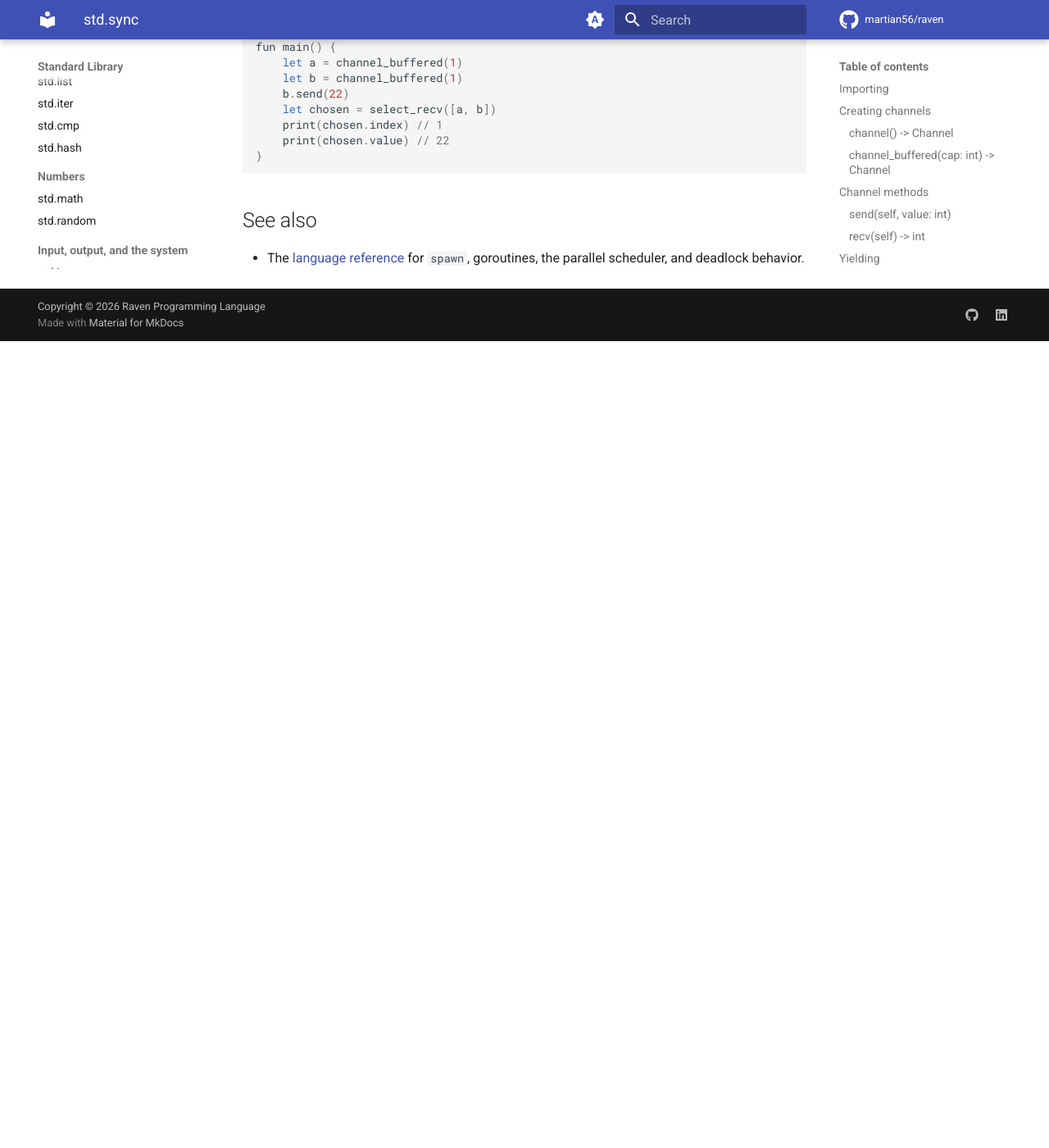
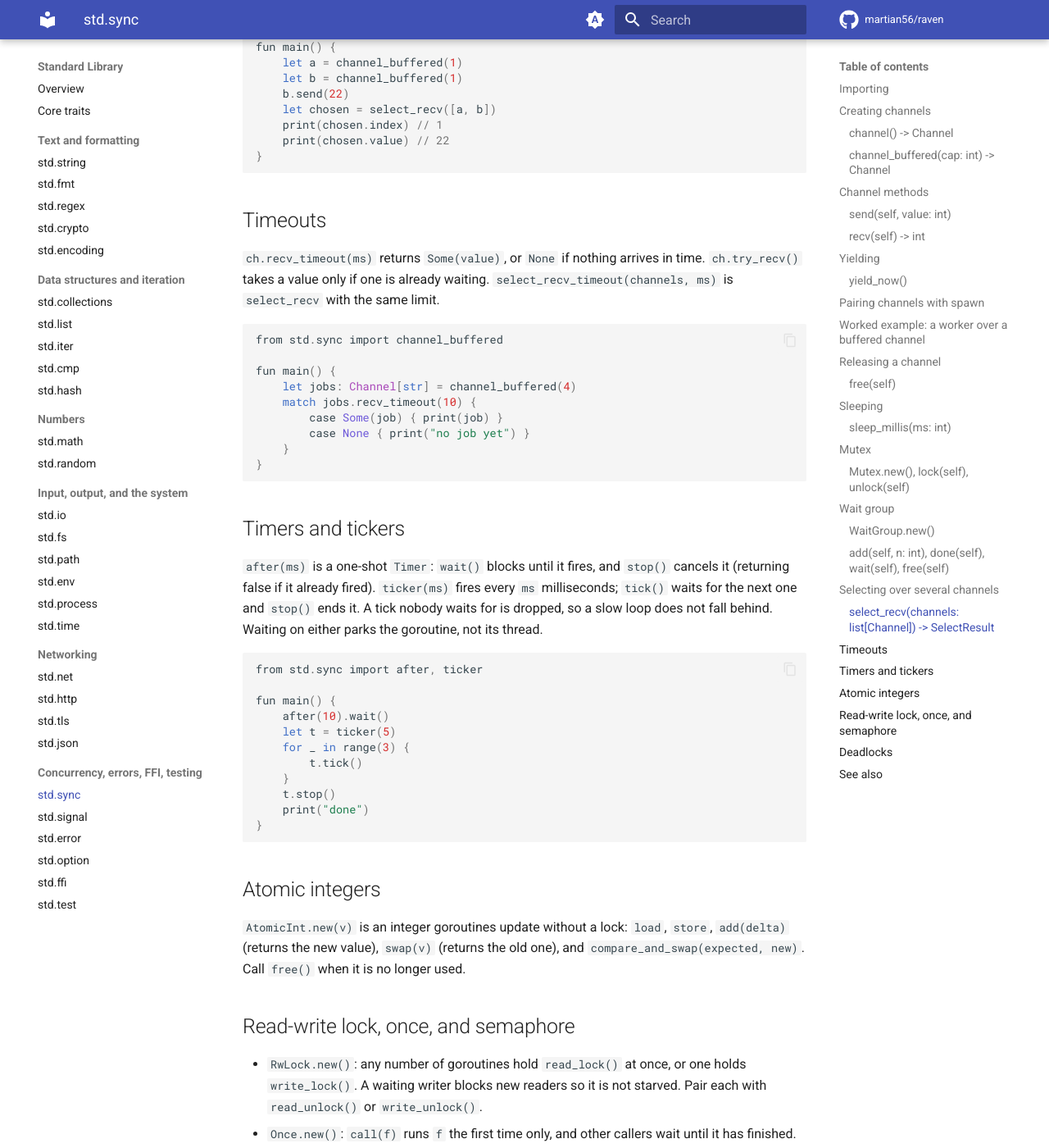
Before and after one commit to martian56/raven, an MkDocs documentation site: the page built from docs/guide/stdlib/sync.md, in a window 1280 px wide and 1400 px high, scrolled down 6249 px. Shown: the whole window at 82% size. Built offline with MkDocs 1.6.1 and Material for MkDocs 9.7.7, drawn with Linux system fonts in a browser that asks for light colours; comment, search, counter and statistics services are not loaded; before the commit the page ends 6665 px from its top, so only the background shows below that; some of the changed text lies outside the part shown.

Commit message:
feat: timers, channel timeouts, signals, monotonic time, and more sync primitives
A runtime timer thread delivers into channels, so std.sync gains after(), ticker(), recv_timeout, try_recv, and select_recv_timeout, and sleep_millis in a goroutine parks on a timer instead of holding a worker thread (1,000 concurrent 100 ms sleeps finish in about 100 ms). Pending timers and signal subscriptions count as possible wakers, so the deadlock check neither fires early nor hangs once they end. std.signal reports Ctrl+C, SIGINT, SIGTERM, and console close for graceful shutdown. std.time gains Duration and a monotonic Instant. std.sync gains AtomicInt, RwLock, Once, and Semaphore.

````diff
--- a/docs/guide/stdlib/sync.md
+++ b/docs/guide/stdlib/sync.md
@@ -206,8 +206,8 @@ that creates many channels over time.
 
 ### `sleep_millis(ms: int)`
 
-Block the current goroutine for `ms` milliseconds, yielding so other goroutines
-run in the meantime.
+Block the current goroutine for `ms` milliseconds. The goroutine parks on a
+timer, so its worker thread runs other goroutines in the meantime.
 
 ```rust
 from std.sync import sleep_millis
@@ -298,6 +298,91 @@ fun main() {
 }
 ```
 
+## Timeouts
+
+`ch.recv_timeout(ms)` returns `Some(value)`, or `None` if nothing arrives in
+time. `ch.try_recv()` takes a value only if one is already waiting.
+`select_recv_timeout(channels, ms)` is `select_recv` with the same limit.
+
+```rust
+from std.sync import channel_buffered
+
+fun main() {
+    let jobs: Channel[str] = channel_buffered(4)
+    match jobs.recv_timeout(10) {
+        case Some(job) { print(job) }
+        case None { print("no job yet") }
+    }
+}
+```
+
+## Timers and tickers
+
+`after(ms)` is a one-shot `Timer`: `wait()` blocks until it fires, and
+`stop()` cancels it (returning false if it already fired). `ticker(ms)`
+fires every `ms` milliseconds; `tick()` waits for the next one and `stop()`
+ends it. A tick nobody waits for is dropped, so a slow loop does not fall
+behind. Waiting on either parks the goroutine, not its thread.
+
+```rust
+from std.sync import after, ticker
+
+fun main() {
+    after(10).wait()
+    let t = ticker(5)
+    for _ in range(3) {
+        t.tick()
+    }
+    t.stop()
+    print("done")
+}
+```
+
+## Atomic integers
+
+`AtomicInt.new(v)` is an integer goroutines update without a lock: `load`,
+`store`, `add(delta)` (returns the new value), `swap(v)` (returns the old
+one), and `compare_and_swap(expected, new)`. Call `free()` when it is no
+longer used.
+
+## Read-write lock, once, and semaphore
+
+- `RwLock.new()`: any number of goroutines hold `read_lock()` at once, or one
+  holds `write_lock()`. A waiting writer blocks new readers so it is not
+  starved. Pair each with `read_unlock()` or `write_unlock()`.
+- `Once.new()`: `call(f)` runs `f` the first time only, and other callers wait
+  until it has finished. `is_done()` reports whether it ran.
+- `Semaphore.new(n)`: at most `n` goroutines hold a permit between
+  `acquire()` and `release()`.
+
+```rust
+from std.sync import Semaphore, WaitGroup, sleep_millis
+
+fun fetch(sem: Semaphore, wg: WaitGroup) {
+    sem.acquire()
+    sleep_millis(5) // at most 2 of these run at once
+    sem.release()
+    wg.done()
+}
+
+fun main() {
+    let sem = Semaphore.new(2)
+    let wg = WaitGroup.new()
+    wg.add(6)
+    for _ in range(6) {
+        spawn fetch(sem, wg)
+    }
+    wg.wait()
+    print("all fetched")
+}
+```
+
+## Deadlocks
+
+When every goroutine is blocked on a channel and nothing can wake them, the
+program stops with `all goroutines are blocked: deadlock`. A pending timer or
+an open `std.signal` subscription counts as something that can wake them.
+
 ## See also
 
 - The [language reference](../language-reference.md#concurrency) for `spawn`,
--- a/mkdocs.yml
+++ b/mkdocs.yml
@@ -125,6 +125,7 @@ nav:
       - std.json: guide/stdlib/json.md
     - Concurrency, errors, FFI, testing:
       - std.sync: guide/stdlib/sync.md
+      - std.signal: guide/stdlib/signal.md
       - std.error: guide/stdlib/error.md
       - std.option: guide/stdlib/option.md
       - std.ffi: guide/stdlib/ffi.md
````
Also changed, not shown: docs/guide/stdlib/signal.md (added, +64 -0 lines), docs/guide/stdlib/time.md (+41 -2 lines), 12 other files.
